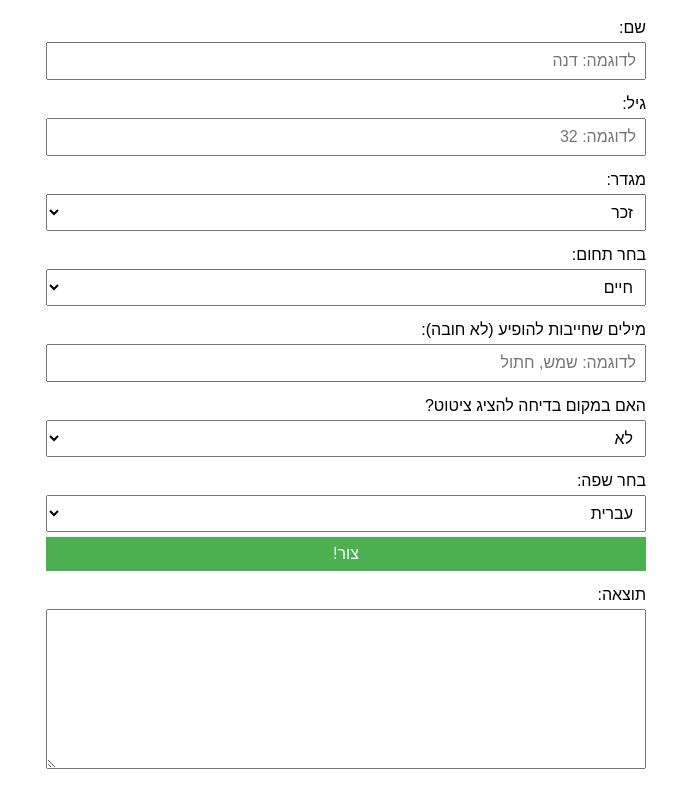
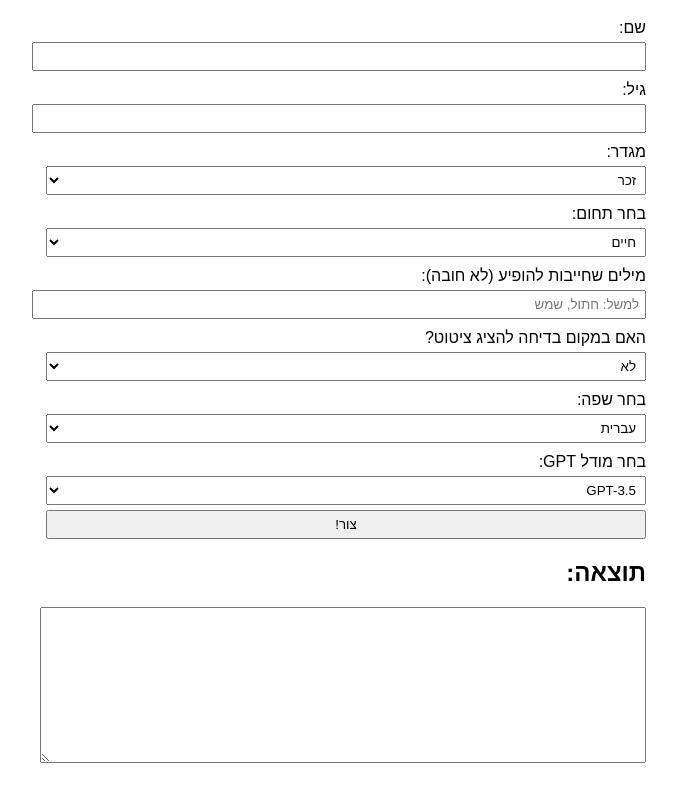
Before and after one commit to sekeles/dynamic-jokes-creator, a website: page joke_client.html in a window 1280 px wide. Shown: the part 82-875 px from the top of the page, without its empty margins (294-971 px from the left). Drawn offline with Linux system fonts and the light colour scheme.

Commit message:
Add files via upload

```diff
--- a/joke_client.html
+++ b/joke_client.html
@@ -2,48 +2,22 @@
 <html lang="he">
 <head>
     <meta charset="UTF-8">
-  <title>🎭 מחולל בדיחות וציטוטים</title>
+    <title>מחולל בדיחות וציטוטים</title>
     <style>
-    body {
-      font-family: sans-serif;
-      direction: rtl;
-      padding: 20px;
-      max-width: 600px;
-      margin: auto;
-    }
-    label {
-      display: block;
-      margin-top: 15px;
-    }
-    input, select, button, textarea {
-      width: 100%;
-      padding: 8px;
-      margin-top: 5px;
-      box-sizing: border-box;
-      font-size: 1em;
-    }
-    button {
-      background-color: #4CAF50;
-      color: white;
-      border: none;
-      cursor: pointer;
-    }
-    button:hover {
-      background-color: #45a049;
-    }
-    textarea {
-      height: 160px;
-    }
+        body { font-family: sans-serif; direction: rtl; padding: 20px; max-width: 600px; margin: auto; }
+        label { display: block; margin-top: 10px; }
+        textarea { width: 100%; height: 150px; }
+        select, input, button { margin-top: 5px; width: 100%; padding: 5px; }
     </style>
 </head>
 <body>
     <h1>🎭 מחולל בדיחות וציטוטים</h1>
 
     <label>שם:</label>
-  <input type="text" id="name" placeholder="לדוגמה: דנה">
+    <input type="text" id="name">
 
     <label>גיל:</label>
-  <input type="number" id="age" placeholder="לדוגמה: 32">
+    <input type="number" id="age">
 
     <label>מגדר:</label>
     <select id="gender">
@@ -77,7 +51,7 @@
     </select>
 
     <label>מילים שחייבות להופיע (לא חובה):</label>
-  <input type="text" id="keywords" placeholder="לדוגמה: שמש, חתול">
+    <input type="text" id="keywords" placeholder="למשל: חתול, שמש">
 
     <label>האם במקום בדיחה להציג ציטוט?</label>
     <select id="quote">
@@ -92,9 +66,15 @@
         <option value="both">גם וגם</option>
     </select>
 
+    <label>בחר מודל GPT:</label>
+    <select id="model">
+        <option value="gpt-3.5-turbo">GPT-3.5</option>
+        <option value="gpt-4">GPT-4</option>
+    </select>
+
     <button onclick="generate()">צור!</button>
 
-  <label>תוצאה:</label>
+    <h2>תוצאה:</h2>
     <textarea id="output" readonly></textarea>
 
     <script>
@@ -106,11 +86,11 @@
                 topic: document.getElementById('topic').value,
                 keywords: document.getElementById('keywords').value,
                 quote: document.getElementById('quote').value === 'true',
-        language: document.getElementById('language').value
+                language: document.getElementById('language').value,
+                model: document.getElementById('model').value
             };
 
-      const output = document.getElementById('output');
-      output.value = "⏳ פונה לשרת... ייתכן שהשרת מתעורר, המתן כמה שניות...";
+            document.getElementById('output').value = '⏳ פונה לשרת... אנא המתן...';
 
             try {
                 const response = await fetch('https://dynamic-jokes-creator.onrender.com/generate', {
@@ -120,9 +100,9 @@
                 });
 
                 const result = await response.json();
-        output.value = result.result || result.error;
+                document.getElementById('output').value = result.result || result.error;
             } catch (err) {
-        output.value = '⚠️ שגיאה בחיבור לשרת. ייתכן שהוא מתעורר – נסה שוב בעוד כחצי דקה.';
+                document.getElementById('output').value = '⚠️ שגיאה בתקשורת עם השרת. ייתכן שהוא מתעורר... נסה שוב בעוד מספר שניות.';
             }
         }
     </script>
```
Lines whose indentation alone changed are shown as unchanged.
